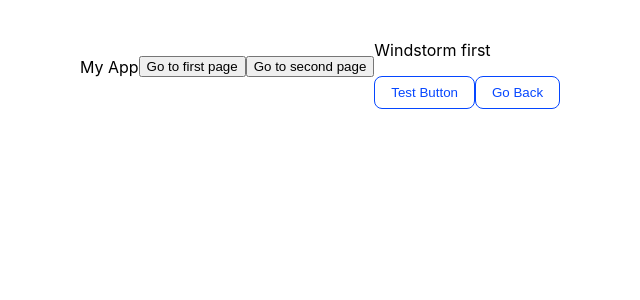
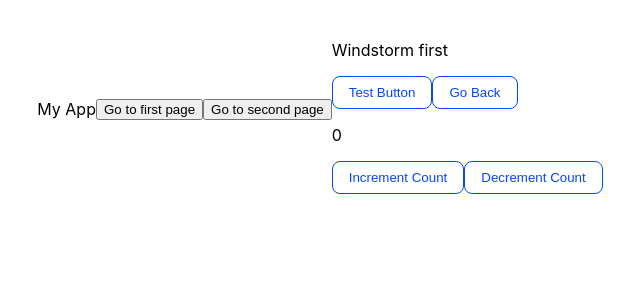
Before and after one commit to Aunixx/Angular-Practice, an Angular app: page /first in a window 1280 px wide. Shown: the top 300 px of the page, without its empty margins (320-960 px from the left). Built offline with nearby package versions, Linux system fonts and the light colour scheme.

Commit message:
feat(signal): implemented Angular Signals

```diff
--- a/src/app/components/first-component/first-component.component.html
+++ b/src/app/components/first-component/first-component.component.html
@@ -1,3 +1,6 @@
 <p>{{ hero }} {{ first }}</p>
 <button (click)="onClick()">Test Button</button>
 <button (click)="goToHomePage()">Go Back</button>
+<p>{{ count() }}</p>
+<button (click)="incrementCount()">Increment Count</button>
+<button (click)="decrementCount()">Decrement Count</button>
--- a/src/app/components/first-component/first-component.component.ts
+++ b/src/app/components/first-component/first-component.component.ts
@@ -1,4 +1,4 @@
-import { Component, Input } from '@angular/core';
+import { Component, Input, WritableSignal, signal } from '@angular/core';
 import { Router } from '@angular/router';
 
 @Component({
@@ -25,4 +25,13 @@ export class FirstComponentComponent {
   goToHomePage() {
     this.router.navigate(['/']);
   }
+  count: WritableSignal<number> = signal(0);
+  incrementCount() {
+    this.count.update((value) => value + 1);
+  }
+  decrementCount() {
+    if (this.count() > 0) {
+      this.count.update((value) => value - 1);
+    }
+  }
 }
```
